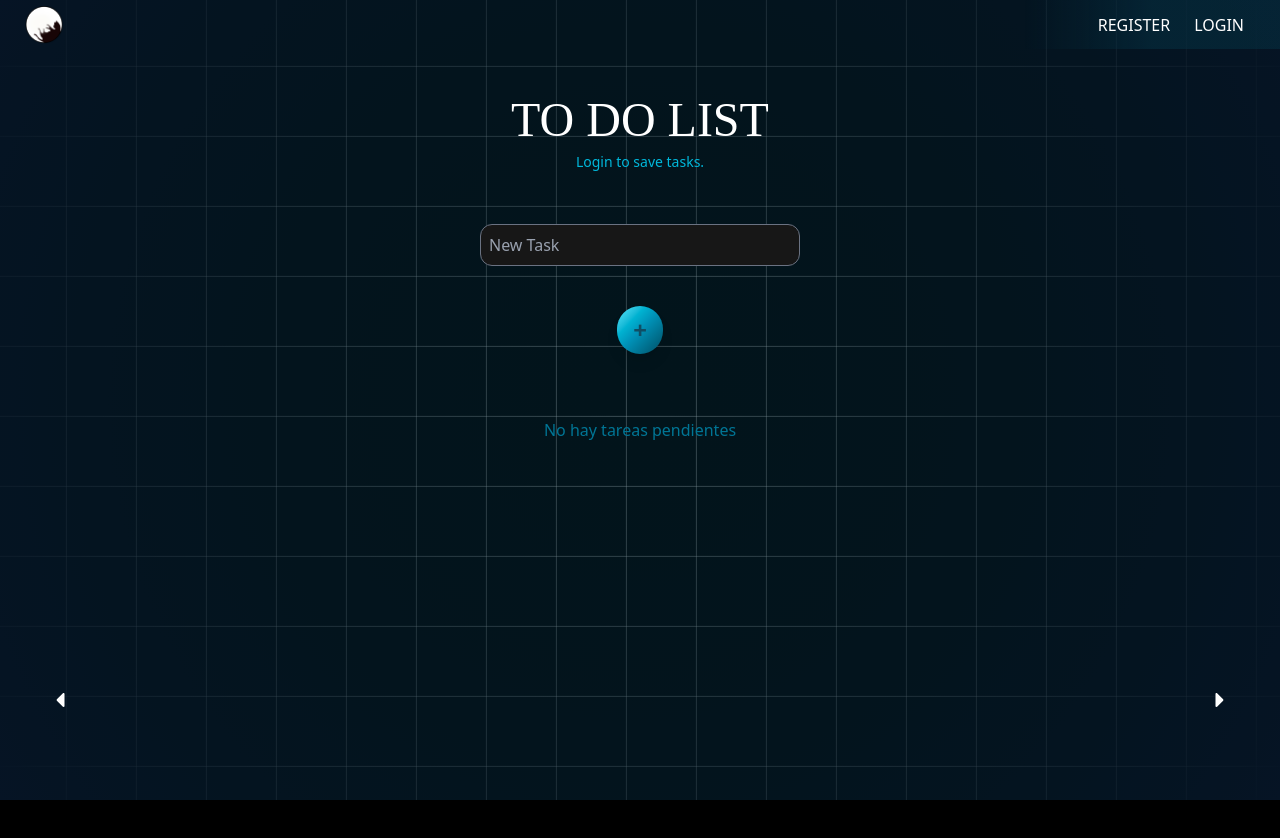
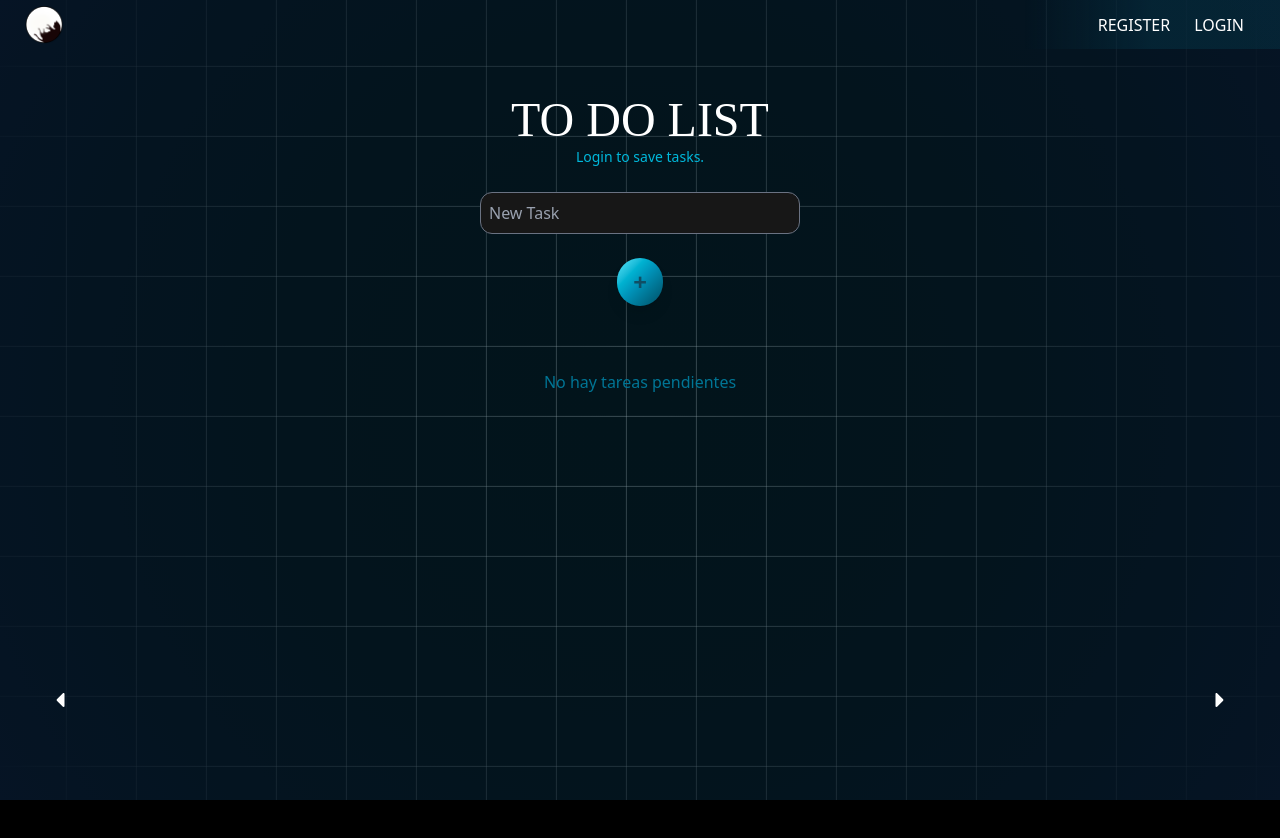
Before and after one commit to Zasmooncat/PortfolioWeb, a React (Vite) app: page /todo in a window 1280 px wide. Shown: the top 838 px of the page. Built offline with nearby package versions, Linux system fonts and the light colour scheme; a web font is replaced by a local one.

Commit message:
final11 fondo fixed

```diff
--- a/src/js/components/todo.jsx
+++ b/src/js/components/todo.jsx
@@ -209,7 +209,7 @@ function Todo() {
 
         {!user && (
             <div className="text-center mb-4">
-              <p className="text-cyan-500 text-sm inline-block px-4 py-2 rounded-lg">
+              <p className="text-cyan-500 text-sm inline-block rounded-lg">
                 Login to save tasks.
               </p>
             </div>
@@ -223,7 +223,7 @@ function Todo() {
             onChange={(e) => setTodo(e.target.value)}
             placeholder="New Task"
             onKeyPress={handleKeyPress}
-            className="bg-neutral-900 border border-gray-500 w-80 placeholder:text-gray-400 rounded-xl mt-7 text-cyan-200 p-2 mb-10"
+            className="bg-neutral-900 border border-gray-500 w-80 placeholder:text-gray-400 rounded-xl mt-2 text-cyan-200 p-2 mb-6"
           />
         </div>
         <button
```
